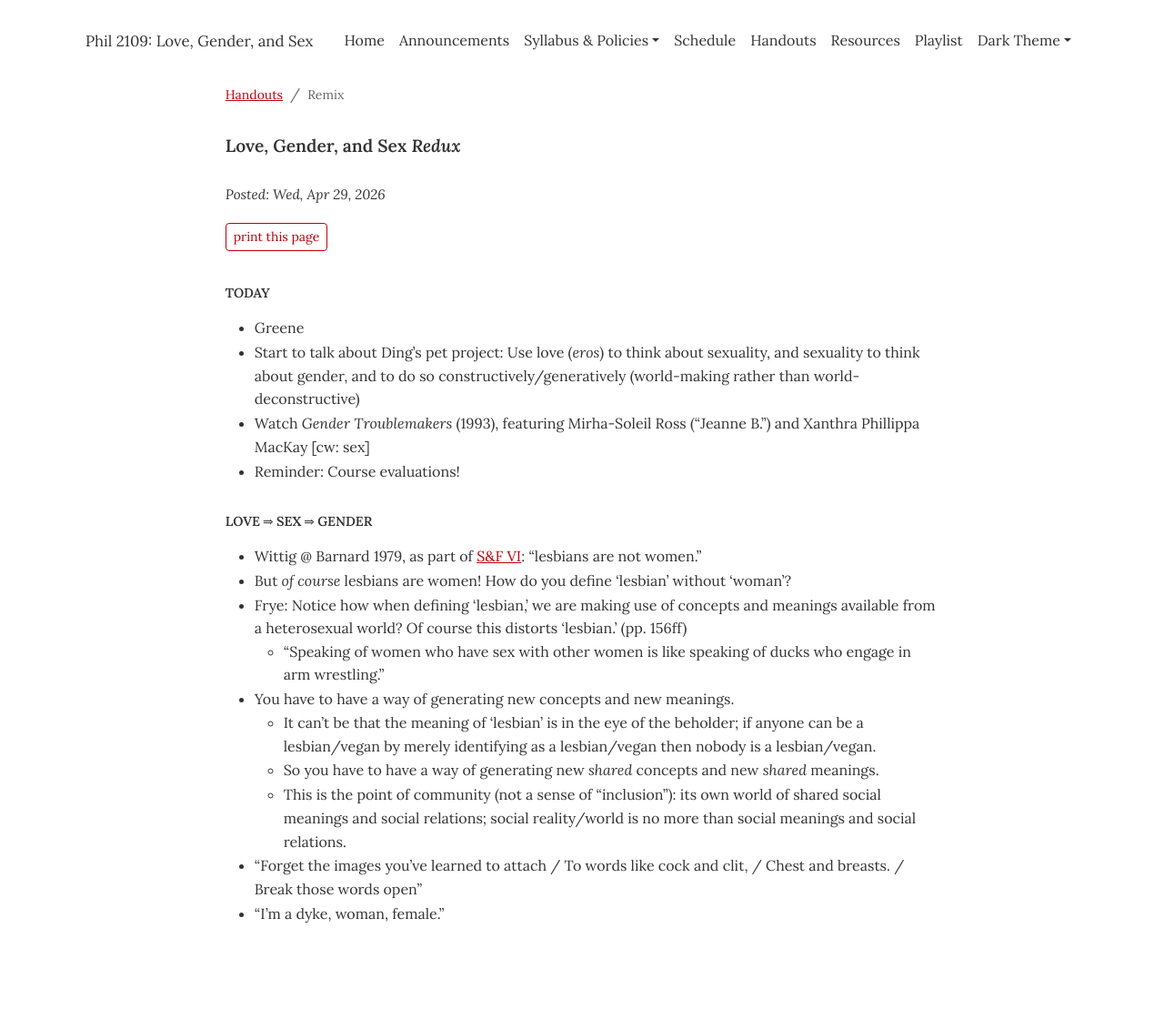
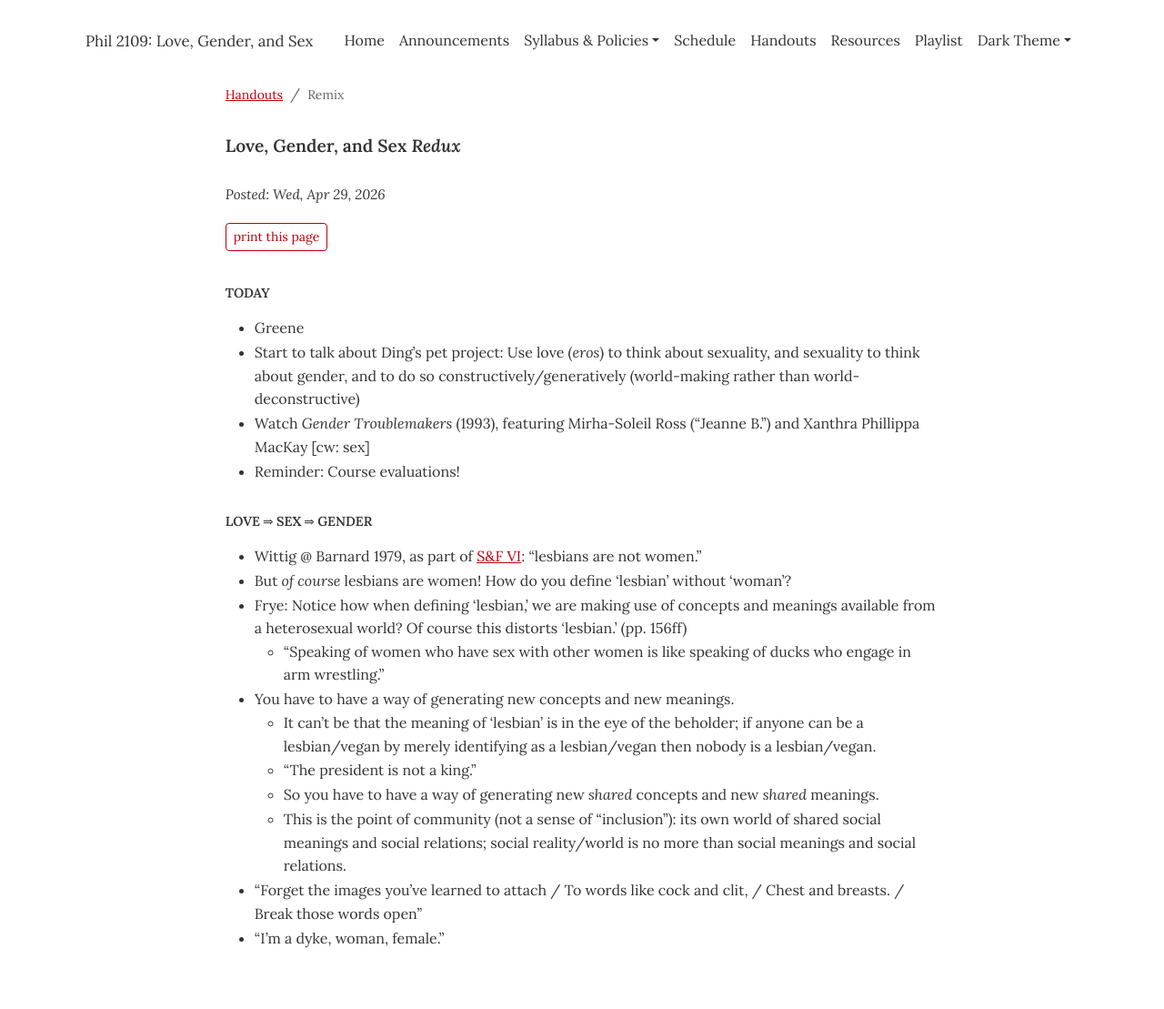
Before and after one commit to dingherself/love-gender-sex, a Jekyll site: the page built from handouts/_posts/2026-04-29-remix-ii.md, in a window 1280 px wide. Shown: the whole page at 91% size. Built offline with Jekyll 4.4.1, drawn with Linux system fonts in a browser that asks for light colours; before the commit the page ends 1082 px from its top, so only the background shows below that.

Commit message:
Update 2026-04-29-remix-ii.md

```diff
--- a/handouts/_posts/2026-04-29-remix-ii.md
+++ b/handouts/_posts/2026-04-29-remix-ii.md
@@ -19,6 +19,7 @@ module: "Remix"
   - “Speaking of women who have sex with other women is like speaking of ducks who engage in arm wrestling.”
 - You have to have a way of generating new concepts and new meanings.
   - It can’t be that the meaning of ‘lesbian’ is in the eye of the beholder; if anyone can be a lesbian/vegan by merely identifying as a lesbian/vegan then nobody is a lesbian/vegan.
+  - “The president is not a king.”
   - So you have to have a way of generating new *shared* concepts and new *shared* meanings.
   - This is the point of community (not a sense of “inclusion”): its own world of shared social meanings and social relations; social reality/world is no more than social meanings and social relations.
 
```
